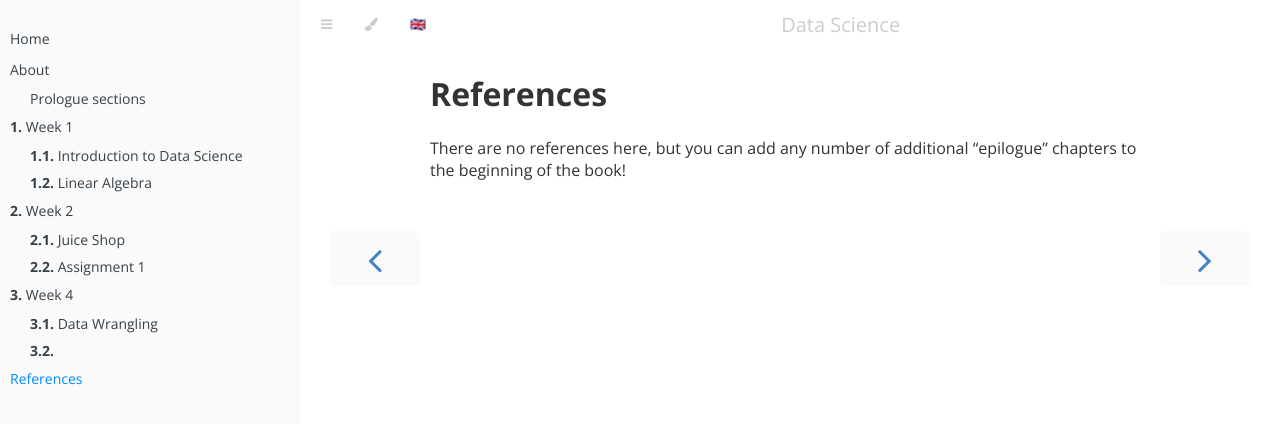
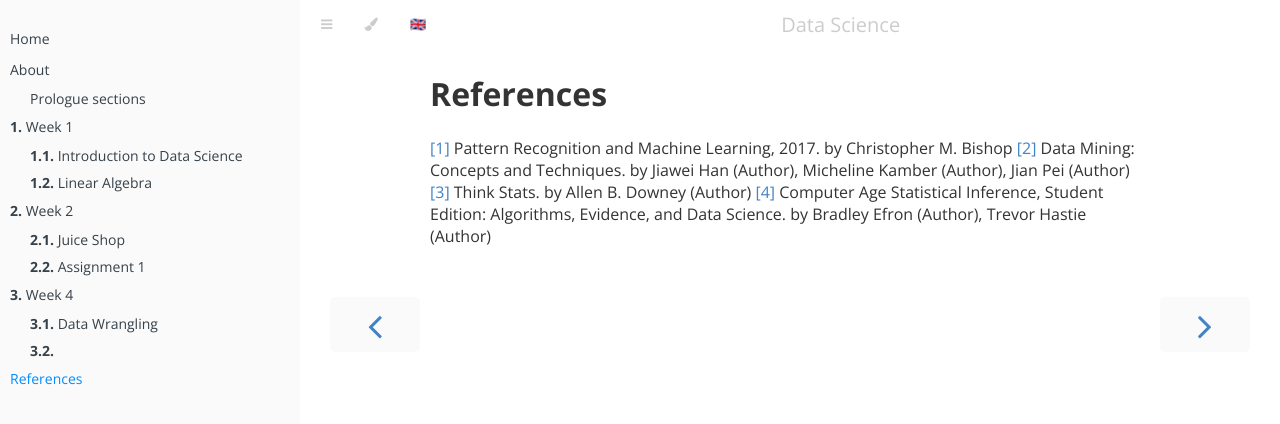
Before and after one commit to Sk7w4tch3r/CS-SBU-DataScience, a Jekyll site: the page built from chapters/epilogue.md, in a window 1280 px wide. Shown: the top 424 px of the page. Built offline with Jekyll 4.4.1, drawn with Linux system fonts in a browser that asks for light colours; nearby versions of some CDN libraries.

Commit message:
Update epilogue.md

```diff
--- a/chapters/epilogue.md
+++ b/chapters/epilogue.md
@@ -3,5 +3,7 @@ layout: default
 title: References
 ---
 
-There are no references here, but
-you can add any number of additional "epilogue" chapters to the beginning of the book!
+[[1]](https://www.amazon.ca/Pattern-Recognition-Machine-Learning-Christopher/dp/0387310738) Pattern Recognition and Machine Learning, 2017. by  Christopher M. Bishop
+[[2]](https://www.amazon.ca/Data-Mining-Techniques-Jiawei-Han/dp/0123814790) Data Mining: Concepts and Techniques. by  Jiawei Han (Author), Micheline Kamber (Author), Jian Pei (Author)
+[[3]](https://www.amazon.ca/Think-Stats-Allen-B-Downey/dp/1449307116) Think Stats. by  Allen B. Downey (Author)
+[[4]](https://www.amazon.ca/Computer-Age-Statistical-Inference-Student/dp/1108823416) Computer Age Statistical Inference, Student Edition: Algorithms, Evidence, and Data Science. by  Bradley Efron (Author), Trevor Hastie (Author)
```
